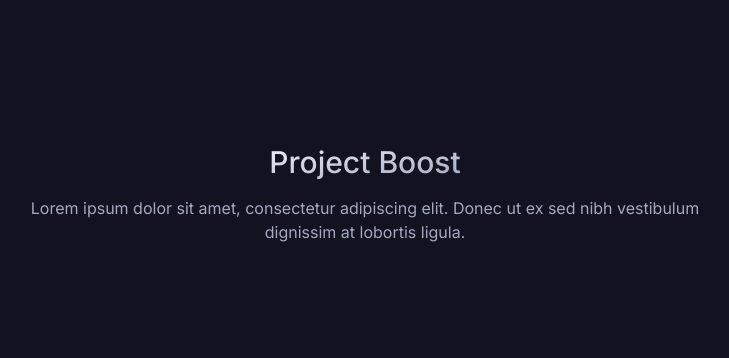
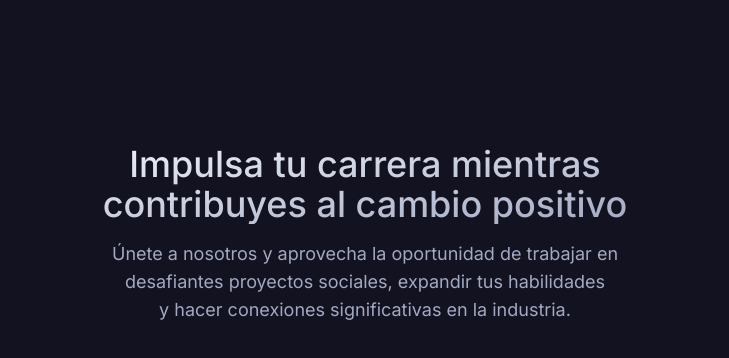
Before and after one commit to roblesdotdev/project-boost, a Next.js app: page / in a window 1280 px wide. Shown: the top 358 px of the page, without its empty margins (275-1004 px from the left). Built offline with nearby package versions, Linux system fonts and the light colour scheme.

Commit message:
add lang & landing text

```diff
--- a/app/layout.tsx
+++ b/app/layout.tsx
@@ -15,7 +15,7 @@ export default function RootLayout({
   children: React.ReactNode
 }) {
   return (
-    <html lang="en">
+    <html lang="es">
       <body className={inter.className}>{children}</body>
     </html>
   )
--- a/app/page.tsx
+++ b/app/page.tsx
@@ -1,14 +1,21 @@
+import { Balancer } from 'react-wrap-balancer'
+
 export default function Home() {
   return (
     <main className="flex min-h-screen flex-col items-center gap-4 px-4 py-24">
       {/* TYPOGRAPHY */}
       <div className="mx-auto flex max-w-2xl flex-col items-center gap-4 pt-12">
-        <h1 className="bg-gradient-to-br from-fg to-fg-muted bg-clip-text text-3xl font-medium text-transparent">
-          Project Boost
+        <h1 className="bg-gradient-to-br from-fg to-fg-muted bg-clip-text text-center text-3xl font-medium text-transparent md:text-4xl">
+          <Balancer>
+            Impulsa tu carrera mientras contribuyes al cambio positivo
+          </Balancer>
         </h1>
-        <p className="text-center text-fg-muted">
-          Lorem ipsum dolor sit amet, consectetur adipiscing elit. Donec ut ex
-          sed nibh vestibulum dignissim at lobortis ligula.
+        <p className="max-w-lg text-center text-fg-muted md:text-lg">
+          <Balancer>
+            Únete a nosotros y aprovecha la oportunidad de trabajar en
+            desafiantes proyectos sociales, expandir tus habilidades y hacer
+            conexiones significativas en la industria.
+          </Balancer>
         </p>
       </div>
     </main>
--- a/package.json
+++ b/package.json
@@ -23,6 +23,7 @@
     "postcss": "8.4.24",
     "react": "18.2.0",
     "react-dom": "18.2.0",
+    "react-wrap-balancer": "^1.0.0",
     "tailwindcss": "3.3.2",
     "typescript": "5.1.6"
   },
```
Also changed, not shown: 1 other file (tests, documents, lock files or other folders).
